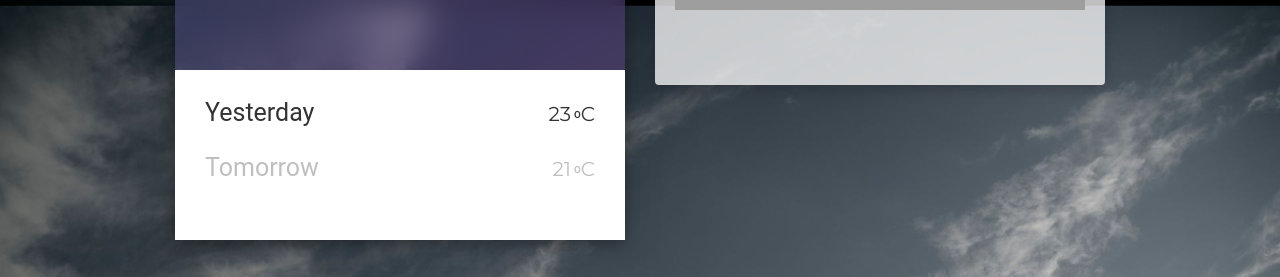
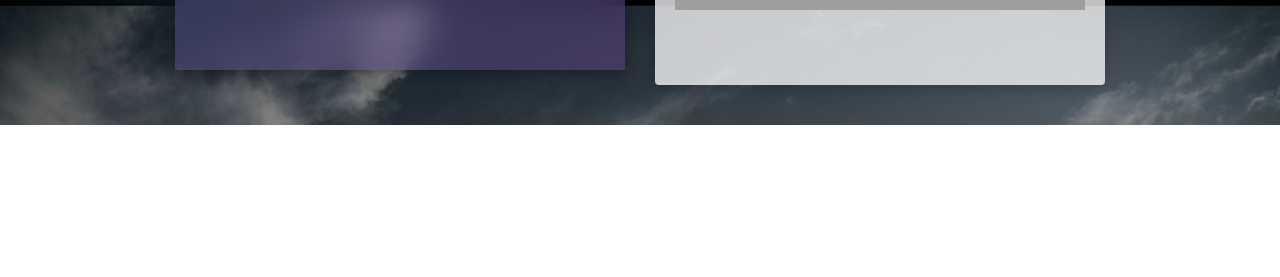
Before and after one commit to FifthElement5/WeatherApp, a Vue app: page / in a window 1280 px wide. Shown: the part 845-1122 px from the top of the page. After the commit the page ends 970 px from the top, so only its background shows below. Built offline with nearby package versions, Linux system fonts and the light colour scheme; grey boxes are pictures that could not be loaded.

Commit message:
bootstarp

```diff
--- a/src/components/Weather.vue
+++ b/src/components/Weather.vue
@@ -30,7 +30,7 @@ defineProps({
       </div>
     </div>
 
-    <div class="bottom">
+    <!-- <div class="bottom">
       <div class="wrapper">
         <ul class="forecast">
           <a href="javascript:;"><span class="lnr lnr-chevron-up go-up"></span></a>
@@ -48,7 +48,7 @@ defineProps({
           </li>
         </ul>
       </div>
-    </div>
+    </div> -->
 
   </div>
 </template>
@@ -59,7 +59,7 @@ defineProps({
 
 .weather-card {
   margin: 60px auto;
-  height: 740px;
+  height: 570px;
   width: 450px;
   box-shadow: 0 1px 38px rgba(0, 0, 0, 0.15), 0 5px 12px rgba(0, 0, 0, 0.25);
   overflow: hidden;
```
